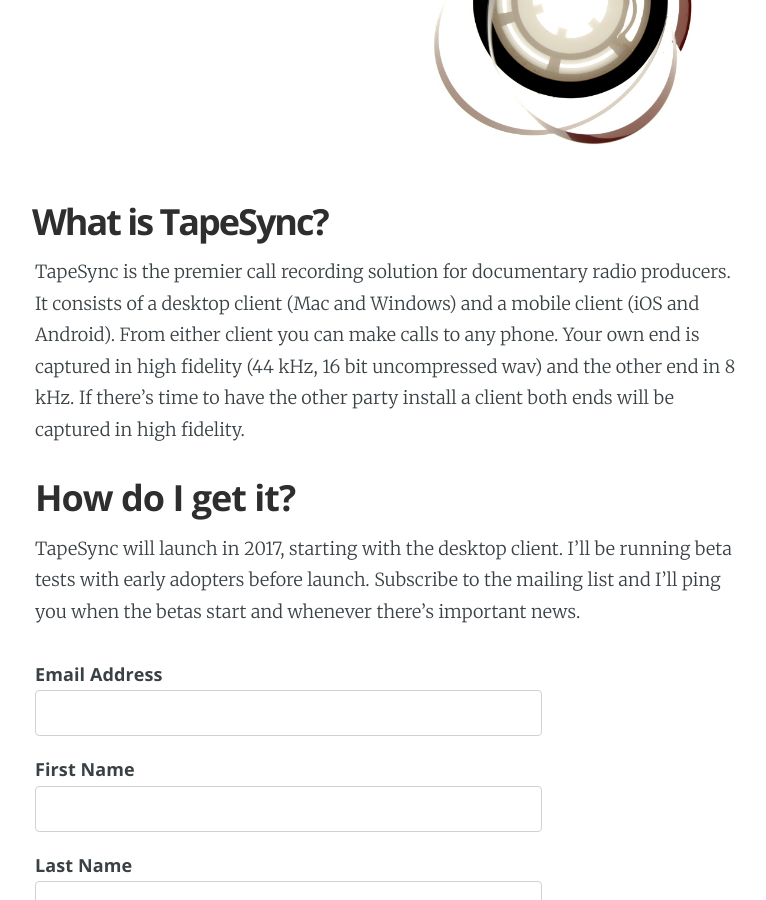
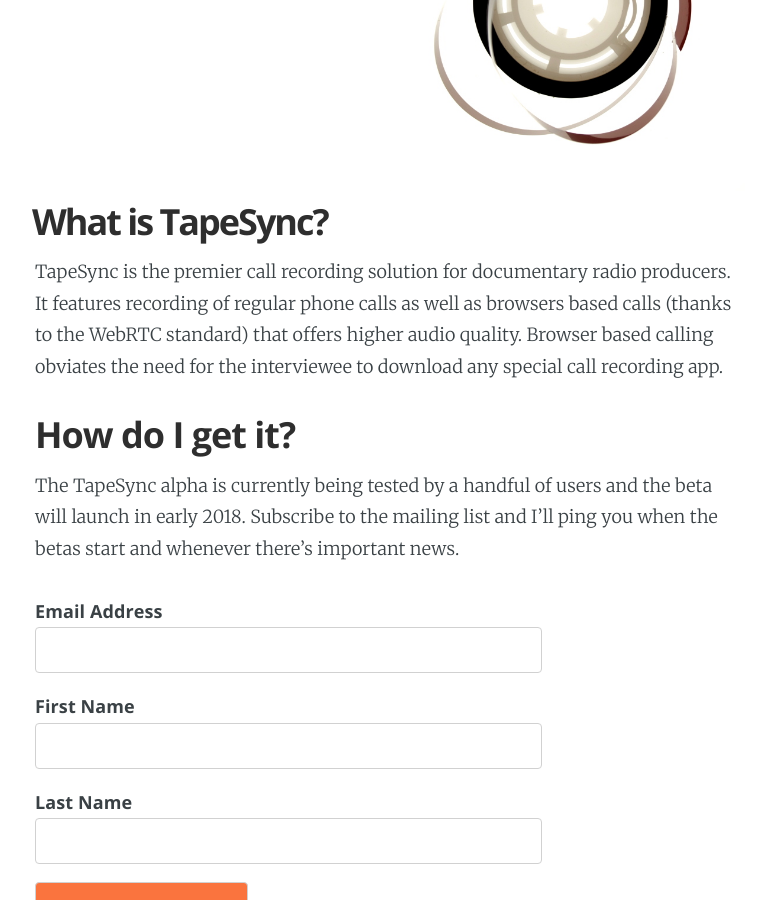
Before and after one commit to Tapesync/tapesync_blog, a Jekyll site: the page built from signup/index.md, in a window 1280 px wide and 900 px high, scrolled down 296 px. Shown: the whole window, without its empty margins (250-1016 px from the left). Built offline with Jekyll 4.4.1, drawn with Linux system fonts in a browser that asks for light colours.

Commit message:
Changed signup page to reflect current roadmap

```diff
--- a/signup/index.md
+++ b/signup/index.md
@@ -7,18 +7,17 @@ slug: signup
 ---
 
 TapeSync is the premier call recording solution for documentary radio
-producers.  It consists of a desktop client (Mac and Windows) and a mobile
-client (iOS and Android). From either client you can make calls to any phone.
-Your own end is captured in high fidelity (44 kHz, 16 bit uncompressed wav) and
-the other end in 8 kHz. If there's time to have the other party install a
-client both ends will be captured in high fidelity.
+producers. It features recording of regular phone calls as well as
+browsers based calls (thanks to the WebRTC standard) that offers
+higher audio quality. Browser based calling obviates the need for the
+interviewee to download any special call recording app.
 
 ## How do I get it?
 
-TapeSync will launch in 2017, starting with the desktop client. I'll be
-running beta tests with early adopters before launch. Subscribe to the
-mailing list and I'll ping you when the betas start and whenever there's
-important news.
+The TapeSync alpha is currently being tested by a handful of users and
+the beta will launch in early 2018. Subscribe to the mailing list and
+I'll ping you when the betas start and whenever there's important
+news.
 
 {% include mailchimp_signup_form.html %}
 
```
